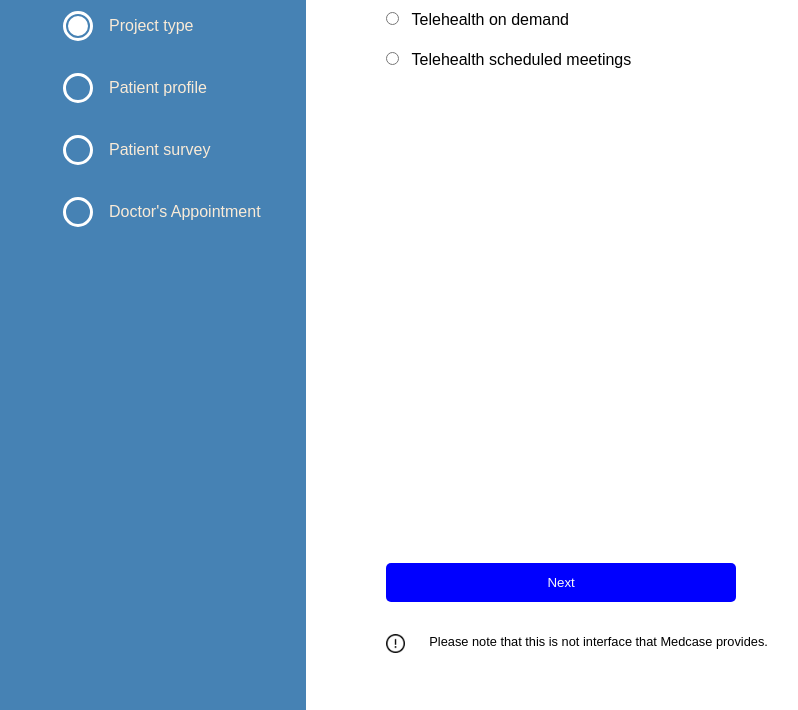
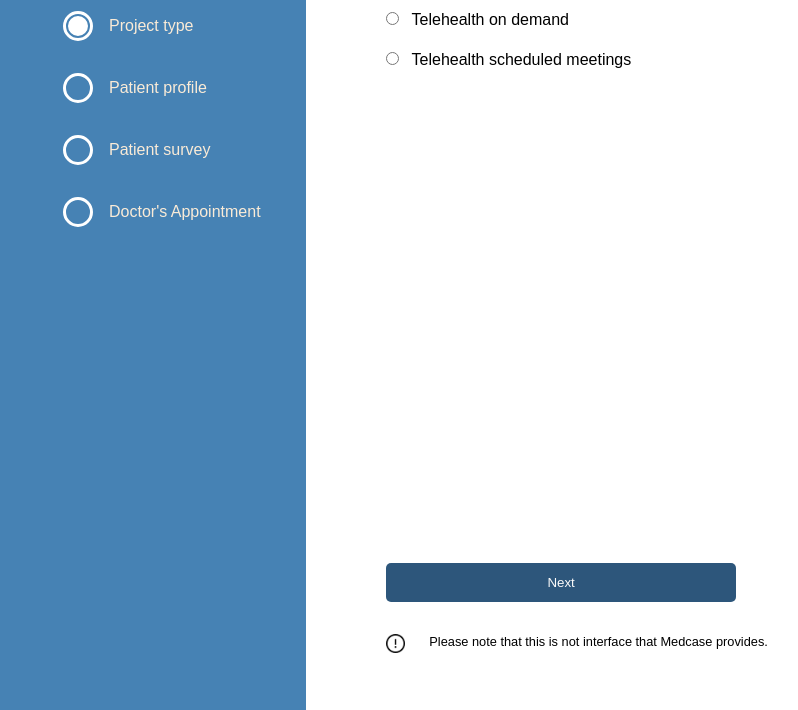
Before and after one commit to ezequielmagi/proyectoFranco2, a plain HTML site: page index.html in a window 1280 px wide. Shown: the part 90-800 px from the top of the page, without its empty margins (1-799 px from the left). Drawn offline with Linux system fonts and the light colour scheme.

Commit message:
modifico el color del boton next

```diff
--- a/main.css
+++ b/main.css
@@ -127,7 +127,7 @@
 }
 
 .btn{
-  background: blue;
+  background: #2d567b;
   color: #fafafa;
   width: 350px;
   margin-left: 3rem;
```
